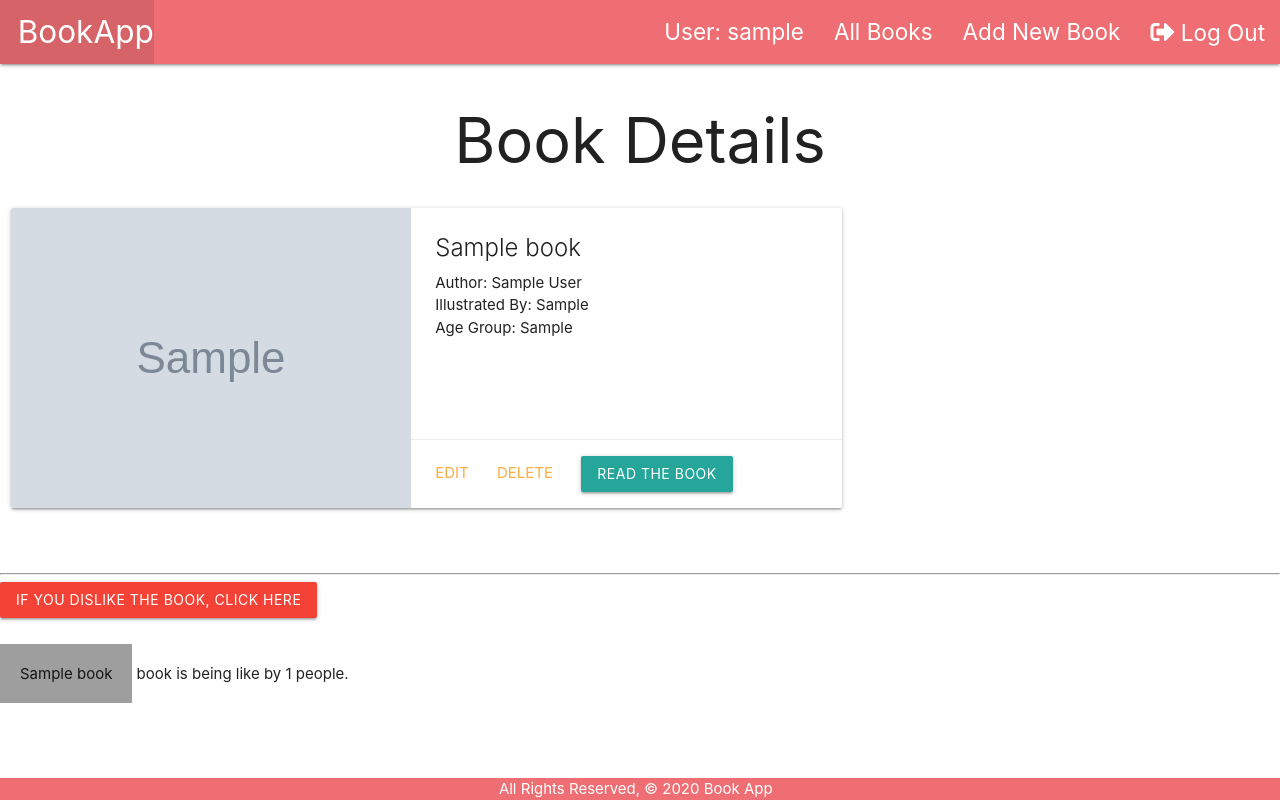
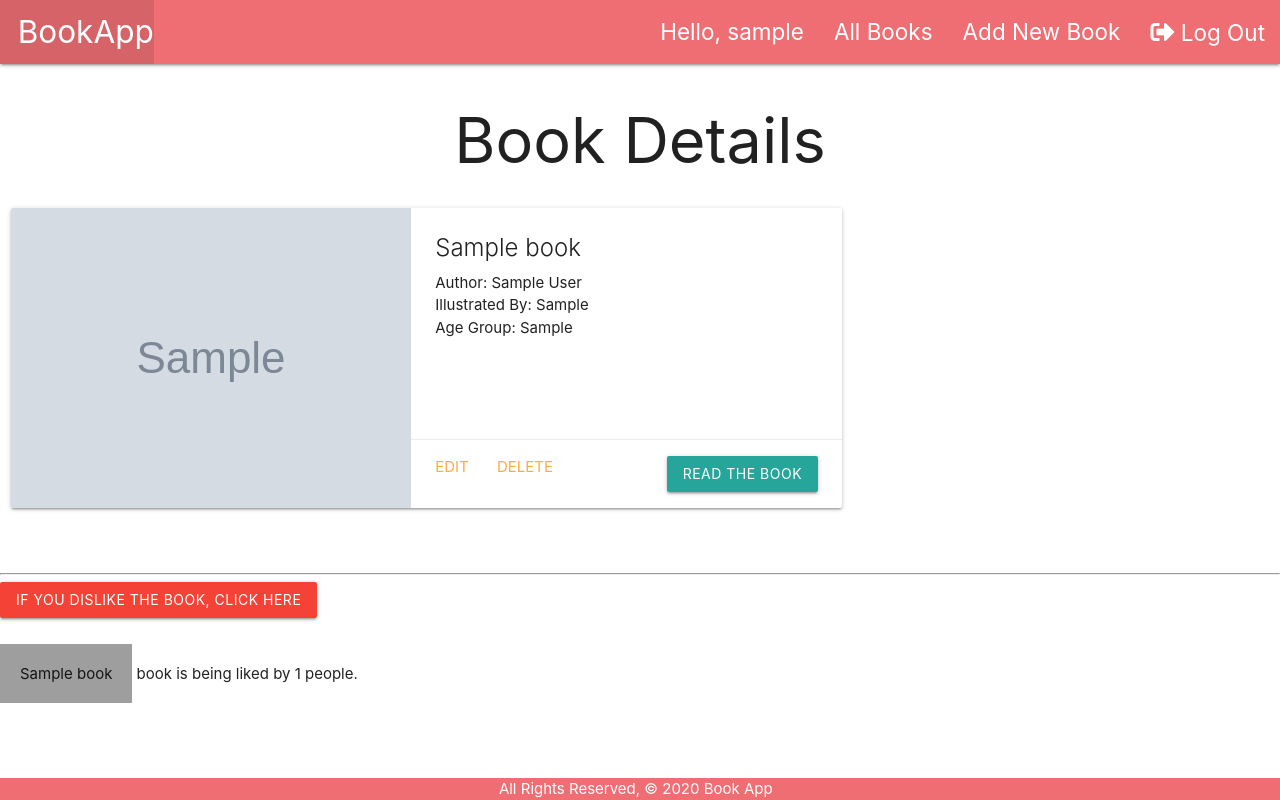
Before and after one commit to safatalnur/bookApp, a Django app: page /books/1/ in a window 1280 px wide. Run offline with Django 3.2, Linux system fonts and the light colour scheme; a user stored in the database is signed in; tables that the repository leaves empty hold one stand-in row (values such as "Sample post"); grey boxes marked "Sample" are stand-in pictures; some libraries are stand-ins or nearby versions.

Commit message:
Chore: minor fix

```diff
--- a/main_app/templates/base.html
+++ b/main_app/templates/base.html
@@ -20,7 +20,7 @@
         </ul>
         <ul class="right">
           {% if user.is_authenticated %}
-            <li><a href="">User: {{ request.user.username }}</a></li>
+            <li><a href="">Hello, {{ request.user.username }}</a></li>
             <li><a href="{% url 'index' %}"> All Books</a></li>
             <li><a href="{% url 'create' %}" > Add New Book</a></li>
             <li><a href="{% url 'logout' %}" ><i class="fas fa-sign-out-alt"></i> Log Out</a></li>
--- a/main_app/templates/books/detail.html
+++ b/main_app/templates/books/detail.html
@@ -19,7 +19,7 @@
                     <div class="card-action">
                         <a href="{% url 'books_update' pk=book.id %}">Edit</a>
                         <a href="{% url 'books_delete' book.id %}" >Delete</a>
-                        <a href="{{ book.bookPdf.url }}" class="btn btn-primary" target="_blank">Read The Book</a>
+                        <a href="{{ book.bookPdf.url }}" class="btn btn-primary right" target="_blank">Read The Book</a>
                     </div>
                 </div>
             </div>
@@ -38,5 +38,5 @@
 </form>
 
 <br><br>
-<span class="grey">{{  book.title }}</span> book is being like by {{ total_likes }} people.
+<span class="grey">{{  book.title }}</span> book is being liked by {{ total_likes }} people.
 {% endblock %}
```
Also changed, not shown: media/022-I-FOUND-A-FROG-th_0YGQg0T.jpg (added), 1 other file.
